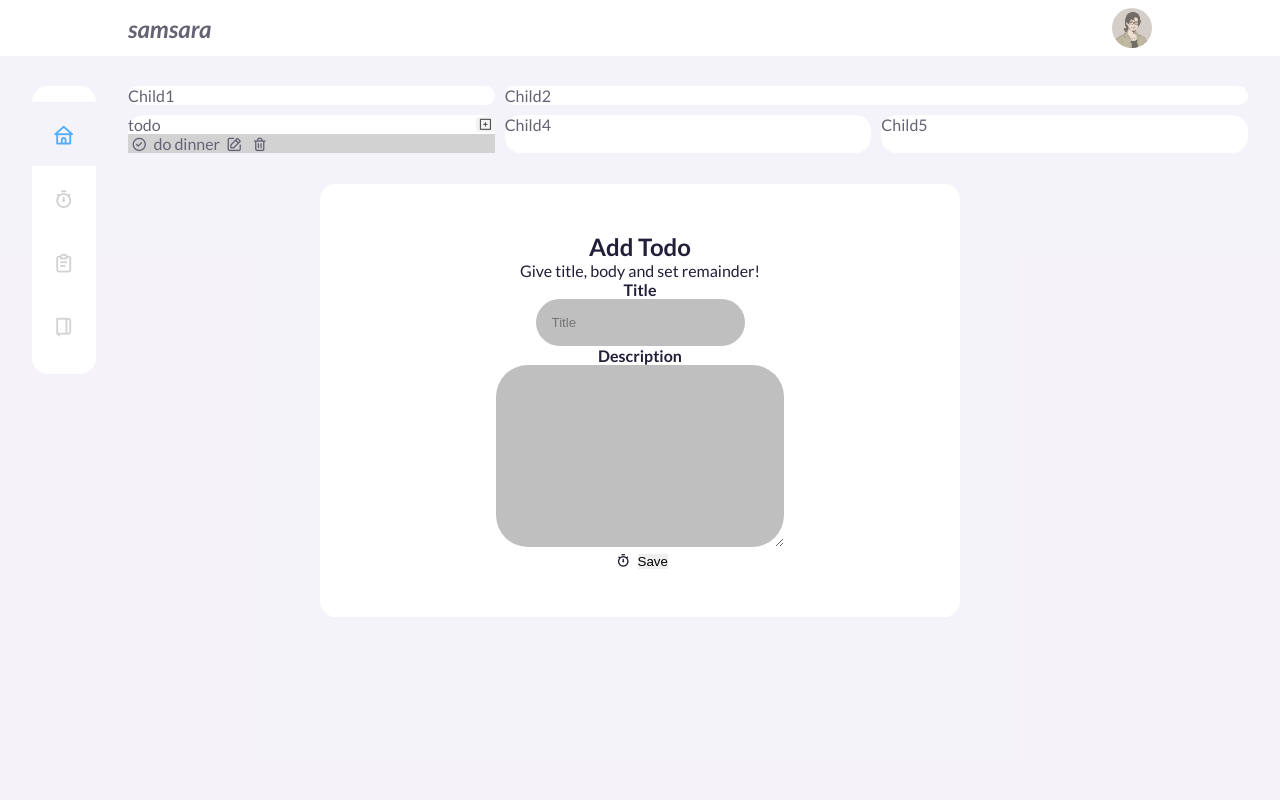
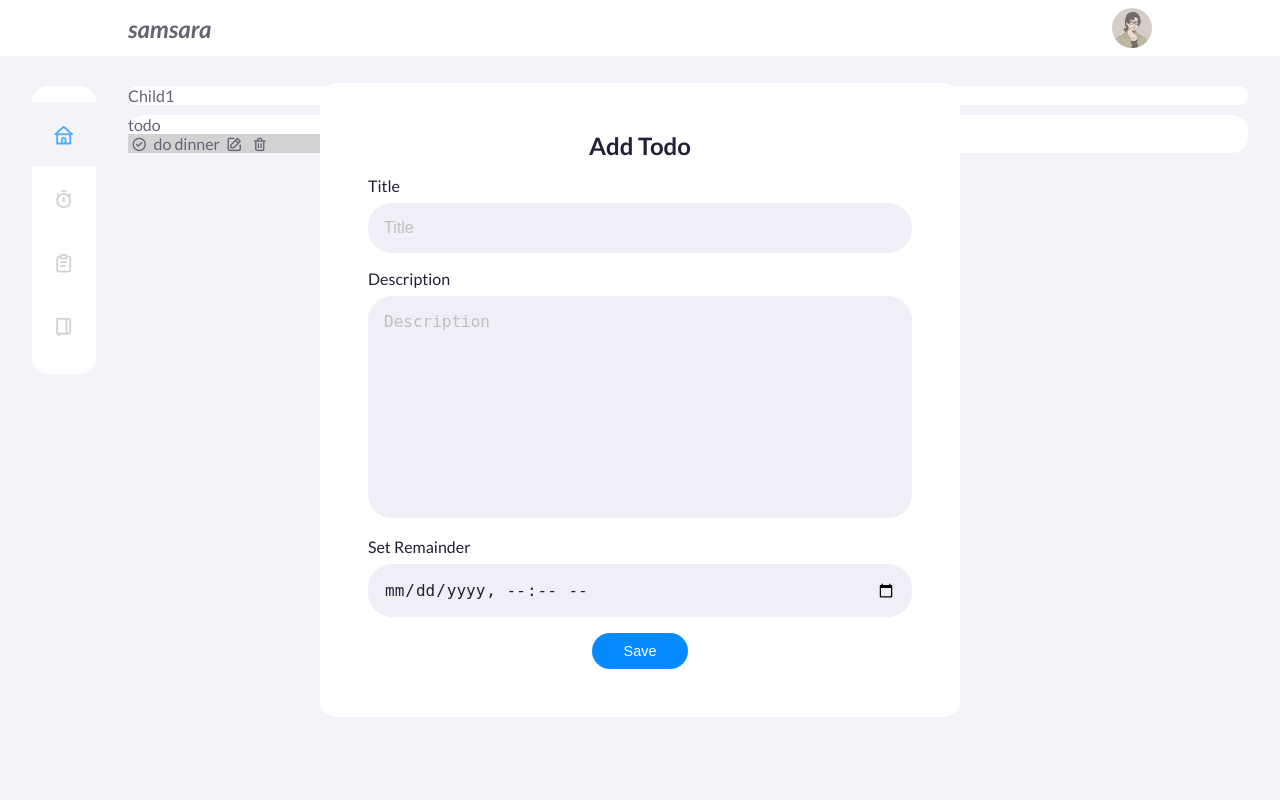
Before and after one commit to kodefarmers/samsara, a PHP site: page /projects/ in a window 1280 px wide. Run offline with PHP 8.4, Linux system fonts and the light colour scheme; a stand-in replaces the project's code that opens the database connection.

Commit message:
TODO Popup Modal Complete

```diff
--- a/app/views/includes/popup-modal.php
+++ b/app/views/includes/popup-modal.php
@@ -1,20 +1,18 @@
 <div class="popup">
   <div class="popup-card">
     <h2>Add Todo</h2>
-    <p>Give title, body and set remainder!</p>
     <div class="popup-card-title">
-      <h4>Title</h4>
+      <p>Title</p>
       <input type="text" name="title" id="" placeholder="Title" />
     </div>
     <div class="popup-card-body">
-      <h4>Description</h4>
-      <textarea name="" id="" cols="30" rows="10"></textarea>
+      <p>Description</p>
+      <textarea name="description" id="" cols="30" rows="10" placeholder="Description"></textarea>
     </div>
-    <div class="popup-card-options">
-      <a>
-        <span><i class="uil uil-stopwatch"></i></span>
-        <input type="submit" value="Save">
-      </a>
+    <div class="popup-card-remainder">
+      <p>Set Remainder</p>
+      <input type="datetime-local" name="remainder" id="">
     </div>
+    <input class="btn btn-primary" type="submit" value="Save" />
   </div>
 </div>
--- a/public/css/popup-modal.css
+++ b/public/css/popup-modal.css
@@ -18,8 +18,33 @@
   width: 50%;
 }
 
-.popup-card input[type="text"], textarea {
-  background: var(--color-gray);
+.popup-card h2{
+  margin: 0 0 1rem 0;
+}
+
+.popup-card p{
+  text-align: left;
+  margin: 0 0 0.5rem 0;
+}
+
+.popup-card input[type="text"], input[type="datetime-local"], .popup-card textarea {
+  background: var(--color-light);
   border-radius: var(--border-radius);
   padding: 1rem;
+  font-size: 1rem;
+  width: 100%;
+  color: var(--color-dark);
+  margin: 0 0 1rem 0;
 }
+
+.popup-card textarea {
+  resize: none;
+}
+
+.popup-card input[type="text"]::placeholder, textarea::placeholder {
+  color: var(--color-gray);
+}
+
+.popup-card-options i{
+  font-size: 1.4rem;
+}
--- a/public/css/root.css
+++ b/public/css/root.css
@@ -11,6 +11,7 @@
 :root{
   --color-white: hsl(252, 30%, 100%);
   --color-light: hsl(252, 30%, 95%);
+  --color-faded: hsl(204, 8%, 76%);;
   --color-gray: hsl(0, 0%, 75%);
   --color-primary: hsl(208, 100%, 51%);
   --color-secondary: hsl(252, 100%, 90%);
@@ -19,10 +20,11 @@
   --color-dark: hsl(252, 30%, 17%);
   --color-black: hsl(252, 30%, 10%);
 
-  --border-radius: 2rem;
+  --border-radius: 1.5rem;
   --card-border-radius: 1rem;
   --btn-padding: 0.6rem 2rem;
   --card-padding: 1rem;
+  --input-padding: 0.6rem 1rem;
 
   --sticky-top-left: 5.4rem;
   --sticky-top-right: -18rem;
@@ -50,3 +52,23 @@ body {
   width: 80%;
   margin: 0 auto;
 }
+
+.btn {
+  display: inline-block;
+  padding: var(--btn-padding);
+  font-weight: 500;
+  border-radius: var(--border-radius);
+  cursor: pointer;
+  transition: all 250ms ease;
+  font-size: 0.9rem;
+  width: max-content;
+}
+
+.btn:hover{
+  opacity: 0.9;
+}
+
+.btn-primary {
+  background: var(--color-primary);
+  color: var(--color-white);
+}
```
